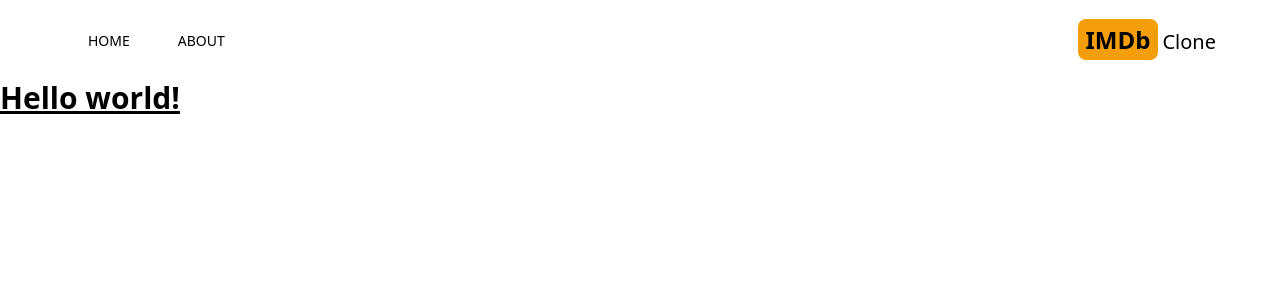
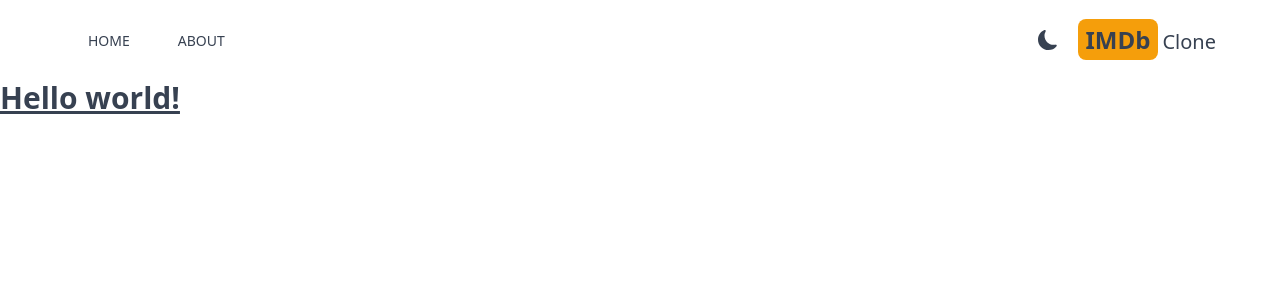
Before and after one commit to Tskhvedadze/IMDB-NEXT.JS, a Next.js app: page / in a window 1280 px wide. Shown: the top 300 px of the page. Built offline with nearby package versions, Linux system fonts and the light colour scheme.

Commit message:
add dark mode

```diff
--- a/package.json
+++ b/package.json
@@ -16,6 +16,7 @@
     "eslint": "8.49.0",
     "eslint-config-next": "13.4.19",
     "next": "13.4.19",
+    "next-themes": "^0.2.1",
     "react": "18.2.0",
     "react-dom": "18.2.0",
     "react-icons": "^4.11.0",
--- /dev/null
+++ b/src/app/Providers.tsx
@@ -0,0 +1,16 @@
+"use client";
+import { ThemeProvider } from "next-themes";
+
+type ProvidersProps = {
+  children: React.ReactNode;
+};
+
+export const Providers = ({ children }: ProvidersProps) => {
+  return (
+    <ThemeProvider enableSystem={true} attribute="class">
+      <div className=" dark:bg-gray-700 dark:text-gray-200 text-gray-700 transition-colors duration-300 min-h-screen select-none">
+        {children}
+      </div>
+    </ThemeProvider>
+  );
+};
--- a/src/app/layout.tsx
+++ b/src/app/layout.tsx
@@ -1,6 +1,7 @@
 import { Header } from "@/components";
 
 import "./globals.css";
+import { Providers } from "./Providers";
 
 export default function RootLayout({
   children,
@@ -8,15 +9,17 @@
   children: React.ReactNode;
 }) {
   return (
-    <html lang="en">
+    <html lang="en" suppressHydrationWarning>
       <body>
-        {/* Header */}
-        <Header />
+        <Providers>
+          {/* Header */}
+          <Header />
 
-        {/* Navbar */}
+          {/* Navbar */}
 
-        {/* SearchBox */}
-        {children}
+          {/* SearchBox */}
+          {children}
+        </Providers>
       </body>
     </html>
   );
--- a/src/components/header/Header.tsx
+++ b/src/components/header/Header.tsx
@@ -1,8 +1,9 @@
 import Link from "next/link";
-import { MenuItem } from "../menuItem/MenuItem";
+import { MenuItem } from "./components/MenuItem";
 
 import { AiFillHome } from "react-icons/ai";
 import { BsInfoCircleFill } from "react-icons/bs";
+import { DarkModeSwitch } from "./components/DarkModeSwitch";
 
 type HeaderProps = {};
 
@@ -14,7 +15,8 @@
         <MenuItem title="ABOUT" address="/about" Icon={BsInfoCircleFill} />
       </div>
 
-      <div className="">
+      <div className=" flex  items-center space-x-5">
+        <DarkModeSwitch />
         <Link href="/">
           <h2 className=" text-2xl">
             <span className=" font-bold bg-amber-500 py-1 px-2 rounded-lg mr-1">
--- /dev/null
+++ b/src/components/header/components/DarkModeSwitch.tsx
@@ -0,0 +1,34 @@
+"use client";
+
+import { useEffect, useState } from "react";
+import { useTheme } from "next-themes";
+
+import { MdLightMode } from "react-icons/md";
+import { BsFillMoonFill } from "react-icons/bs";
+
+type DarkModeSwitchProps = {};
+
+export const DarkModeSwitch = (props: DarkModeSwitchProps) => {
+  const { systemTheme, theme, setTheme } = useTheme();
+  const [mounted, setMounted] = useState(false);
+
+  useEffect(() => setMounted(true), []);
+  const currentTheme = theme === "system" ? systemTheme : theme;
+
+  return (
+    <>
+      {mounted &&
+        (currentTheme === "dark" ? (
+          <MdLightMode
+            onClick={() => setTheme("light")}
+            className="text-xl cursor-pointer hover:text-amber-500"
+          />
+        ) : (
+          <BsFillMoonFill
+            onClick={() => setTheme("dark")}
+            className="text-xl cursor-pointer hover:text-amber-500"
+          />
+        ))}
+    </>
+  );
+};
--- a/src/components/menuItem/MenuItem.tsx
+++ b/src/components/header/components/MenuItem.tsx
@@ -1,13 +1,13 @@
 import Link from "next/link";
 import { IconType } from "react-icons";
 
-type Props = {
+type MenuItemProps = {
   title: string;
   address: string;
   Icon: IconType;
 };
 
-export const MenuItem = ({ title, address, Icon }: Props) => {
+export const MenuItem = ({ title, address, Icon }: MenuItemProps) => {
   return (
     <div>
       <Link href={address} className=" mx-4 lg:mx-6 hover:text-amber-600">
--- a/tailwind.config.js
+++ b/tailwind.config.js
@@ -5,4 +5,5 @@
     extend: {},
   },
   plugins: [],
+  darkMode: "class",
 };
```
Also changed, not shown: 1 other file (tests, documents, lock files or other folders).
